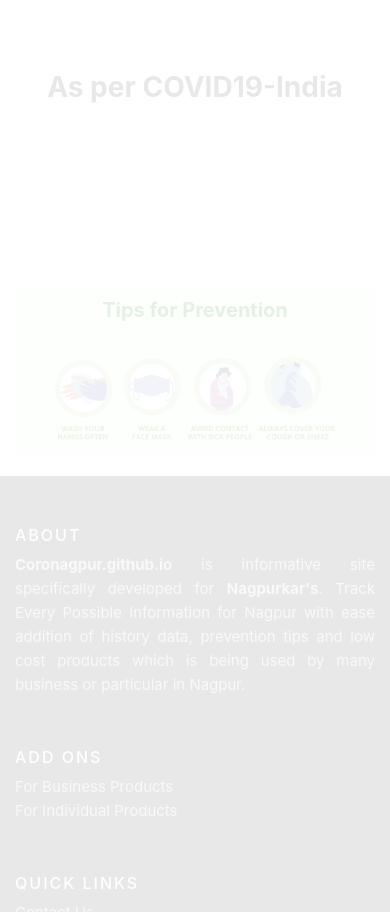
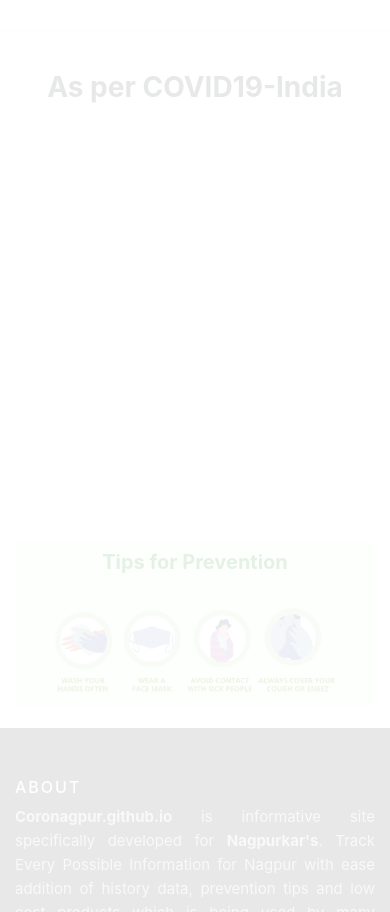
Before and after one commit to AnmolLimje/coronagpur.github.io, a plain HTML site: page index.html in a window 390 px wide. Shown: the part 2942-3854 px from the top of the page. Drawn offline with nearby package versions, Linux system fonts and the light colour scheme; no server answers.

```diff
--- a/index.html
+++ b/index.html
@@ -198,13 +198,13 @@
   <div class="container">
     <h3 class="text-center" style="font-weight: bold;">As per COVID19-India</h3>
     <div class="row">
-      <div class="col">
+      <div class="col-md">
         <canvas id="confirmed_cases" width="100%" height="70px" style="margin-top: 50px;"></canvas>
       </div>
-      <div class="col">
+      <div class="col-md">
         <canvas id="death_cases" width="100%" height="70px" style="margin-top: 50px;"></canvas>
       </div>
-      <div class="col">
+      <div class="col-md">
         <canvas id="recovered_cases" width="100%" height="70px" style="margin-top: 50px;"></canvas>
       </div>
     </div>
```
